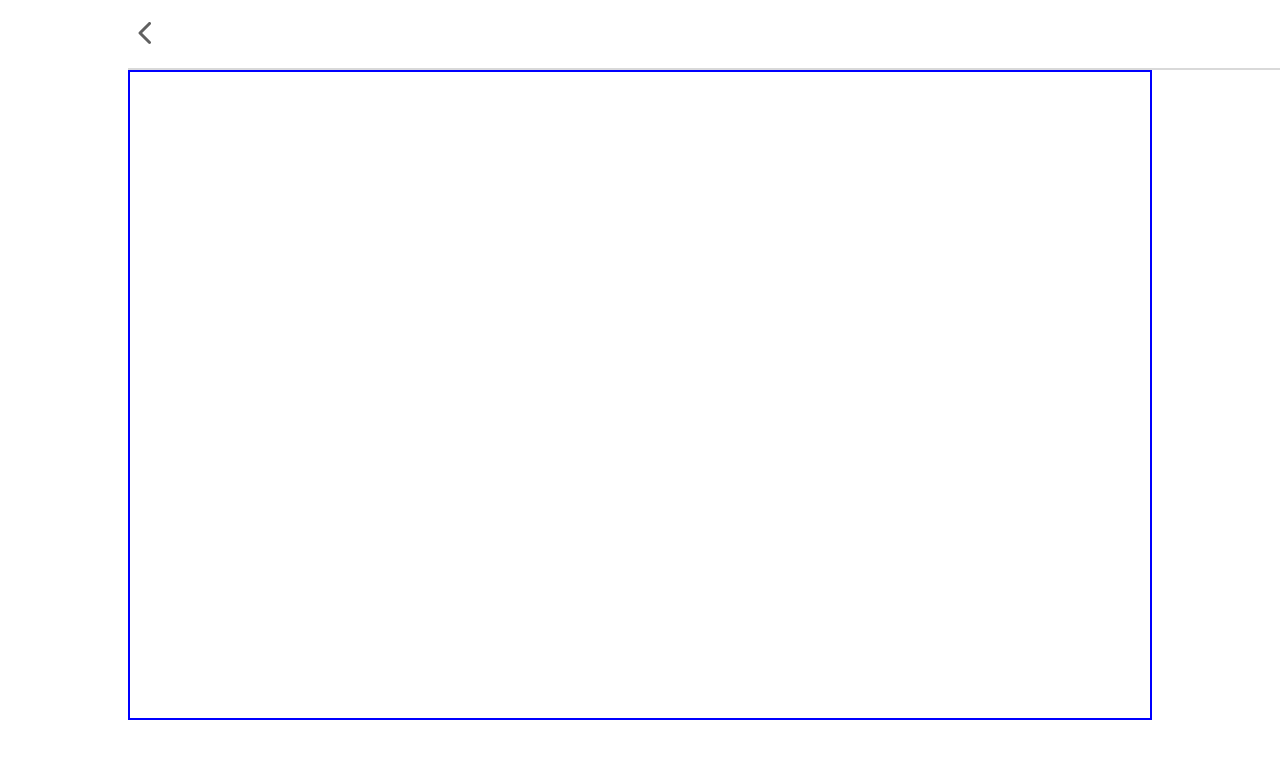
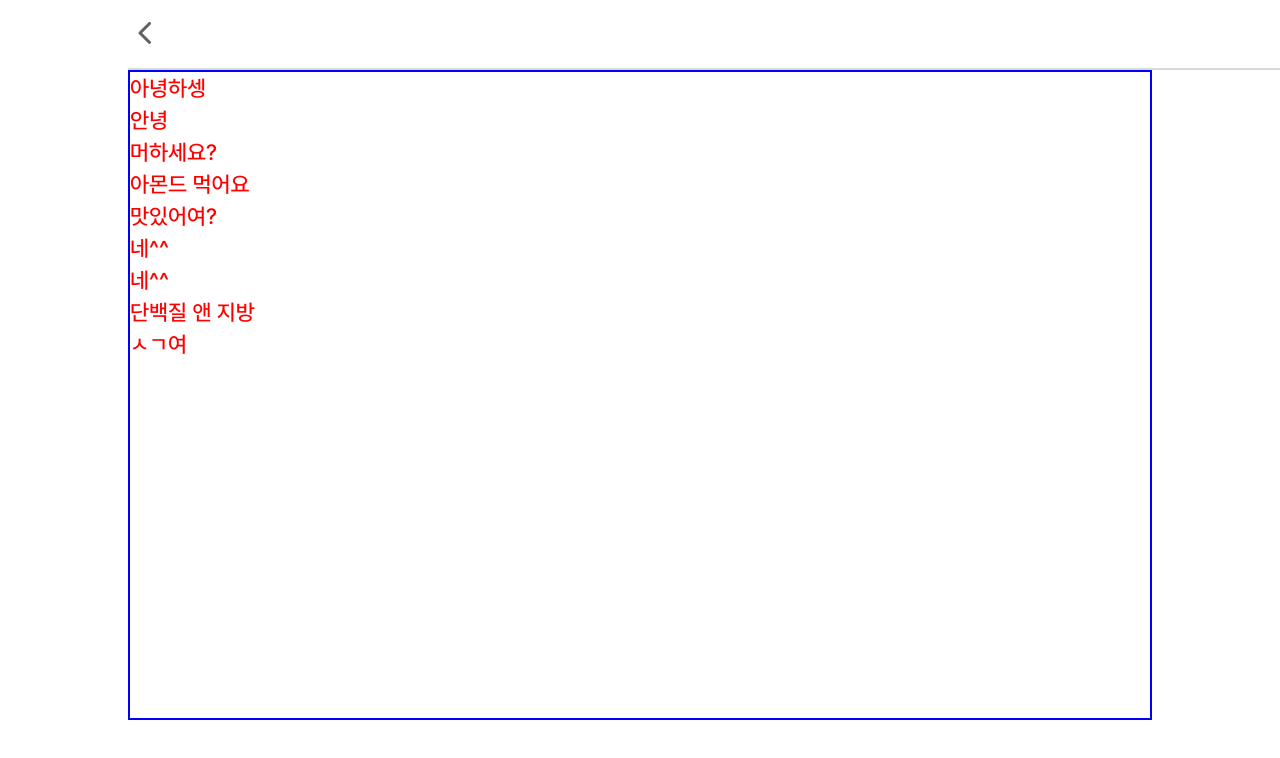
Before and after one commit to IDog-FOPPY/Front-End, a Next.js app: page /chatting in a window 1280 px wide. Shown: the top 758 px of the page. Built offline with nearby package versions, Linux system fonts and the light colour scheme.

Commit message:
채팅창 내 프로필 이미지 출력 관련 로직 추가

```diff
--- a/src/screens/chatting/index.tsx
+++ b/src/screens/chatting/index.tsx
@@ -32,19 +32,22 @@ interface ShowChattingProps {
   receiverNickname: string;
   receiverProfileImg: string;
   senderId: number;
+  showImg: boolean;
 }
 
 const ShowChatting = (props: ShowChattingProps) => {
-  const { content, receiverProfileImg, receiverNickname, senderId } = props;
+  const { content, receiverProfileImg, receiverNickname, senderId, showImg } = props;
   const myId = localStorage.getItem("foppy_user_uid");
 
   return (
     <div className={styles.chattingList}>
-      <img
+      {showImg && myId && senderId !== parseInt(myId) &&
+        <img
         className={styles.profileImg}
         alt="dog-image"
         src={receiverProfileImg !== "https://기본프사" ? receiverProfileImg : PFImg.src}
-      />
+        />
+      }
       {/* 임시 출력 */}
       {myId && senderId === parseInt(myId) ?
        <Typo variant="t3" color="black">{content}</Typo>
@@ -56,7 +59,74 @@ const ShowChatting = (props: ShowChattingProps) => {
 
 export default function ChattingPage(props: Chatting) {
 
-  const { roomId, receiverProfileImg, receiverNickname, existingChat } = props;
+  // const { roomId, receiverProfileImg, receiverNickname, existingChat } = props;
+  const { roomId, receiverProfileImg, receiverNickname } = props;
+  const existingChat = [
+    {
+        "messageId": 1,
+        "content": "아녕하셍",
+        "roomId": 3,
+        "senderId": 13,
+        "createdAt": "2023-08-28T12:50:40.724060"
+    },
+    {
+        "messageId": 3,
+        "content": "안녕",
+        "roomId": 3,
+        "senderId": 17,
+        "createdAt": "2023-08-28T12:52:08.573627"
+    },
+    {
+        "messageId": 4,
+        "content": "머하세요?",
+        "roomId": 3,
+        "senderId": 13,
+        "createdAt": "2023-08-28T12:50:40.724060"
+    },
+    {
+        "messageId": 5,
+        "content": "아몬드 먹어요",
+        "roomId": 3,
+        "senderId": 17,
+        "createdAt": "2023-08-28T12:52:08.573627"
+    },
+    {
+        "messageId": 6,
+        "content": "맛있어여?",
+        "roomId": 3,
+        "senderId": 13,
+        "createdAt": "2023-08-28T12:50:40.724060"
+    },
+    {
+        "messageId": 7,
+        "content": "네^^",
+        "roomId": 3,
+        "senderId": 17,
+        "createdAt": "2023-08-28T12:52:08.573627"
+    },
+    {
+      "messageId": 8,
+      "content": "네^^",
+      "roomId": 3,
+      "senderId": 17,
+      "createdAt": "2023-08-28T12:52:08.573627"
+    },
+    {
+        "messageId": 9,
+        "content": "단백질 앤 지방",
+        "roomId": 3,
+        "senderId": 13,
+        "createdAt": "2023-08-28T12:50:40.724060"
+    },
+    {
+        "messageId": 10,
+        "content": "ㅅㄱ여",
+        "roomId": 3,
+        "senderId": 13,
+        "createdAt": "2023-08-28T12:52:08.573627"
+    }
+  ];
+  const [lastMsg, setLastMsg] = useState<number>();
   //const [id, setId] = useState(roomId);
 
   // ------------------------------------------------------------
@@ -132,9 +202,16 @@ export default function ChattingPage(props: Chatting) {
         </div>
 
         <div className={styles.showSection}>
-          {existingChat.map((el: ChatEl) => {
+          {existingChat.map((el: ChatEl, index: number) => {
             return (
-              <ShowChatting content={el.content} receiverProfileImg={receiverProfileImg} receiverNickname={receiverNickname} key={el.messageId} senderId={el.senderId} />
+              <ShowChatting
+                content={el.content}
+                receiverProfileImg={receiverProfileImg}
+                receiverNickname={receiverNickname}
+                key={el.messageId}
+                senderId={el.senderId}
+                showImg={index === 0 || index > 0 && el.senderId !== existingChat[index - 1].senderId}
+              />
             );
           })}
           {/* {showMessages} */}
```
